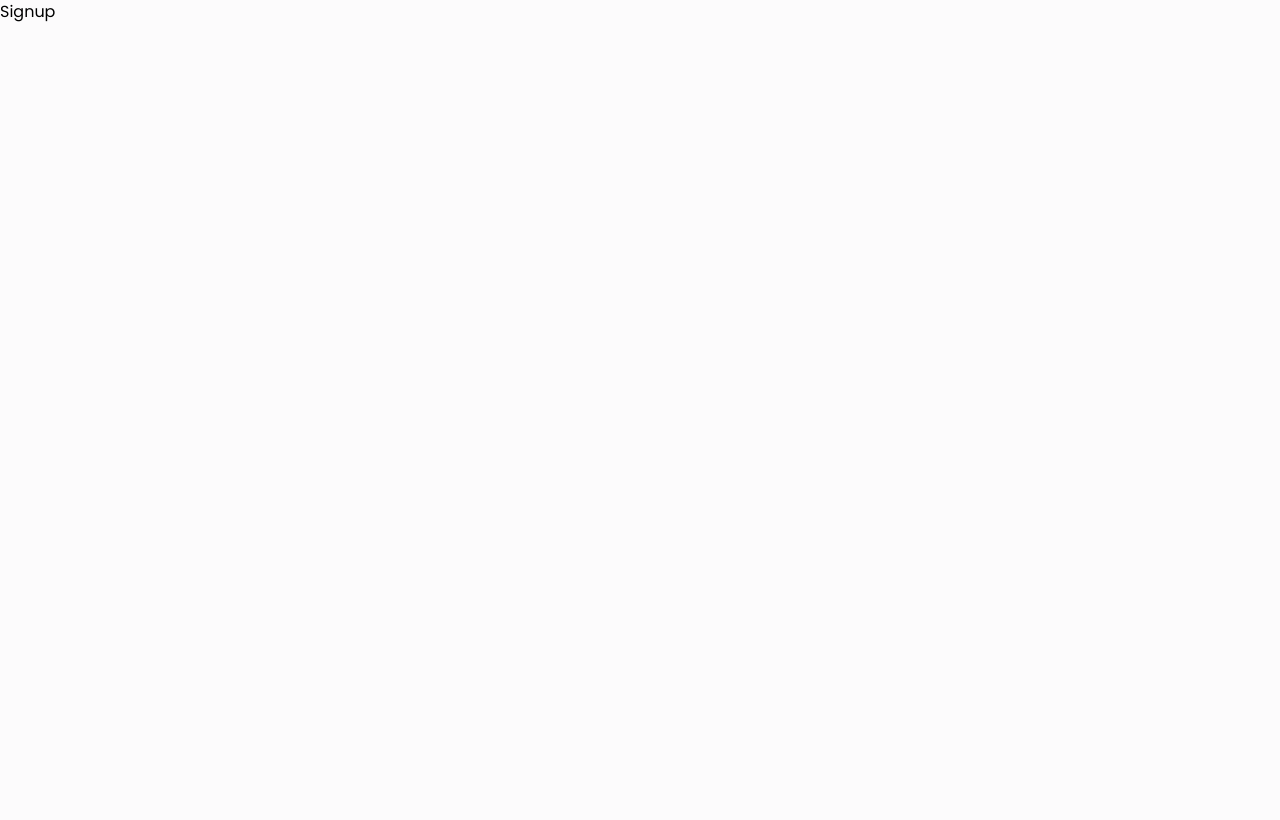
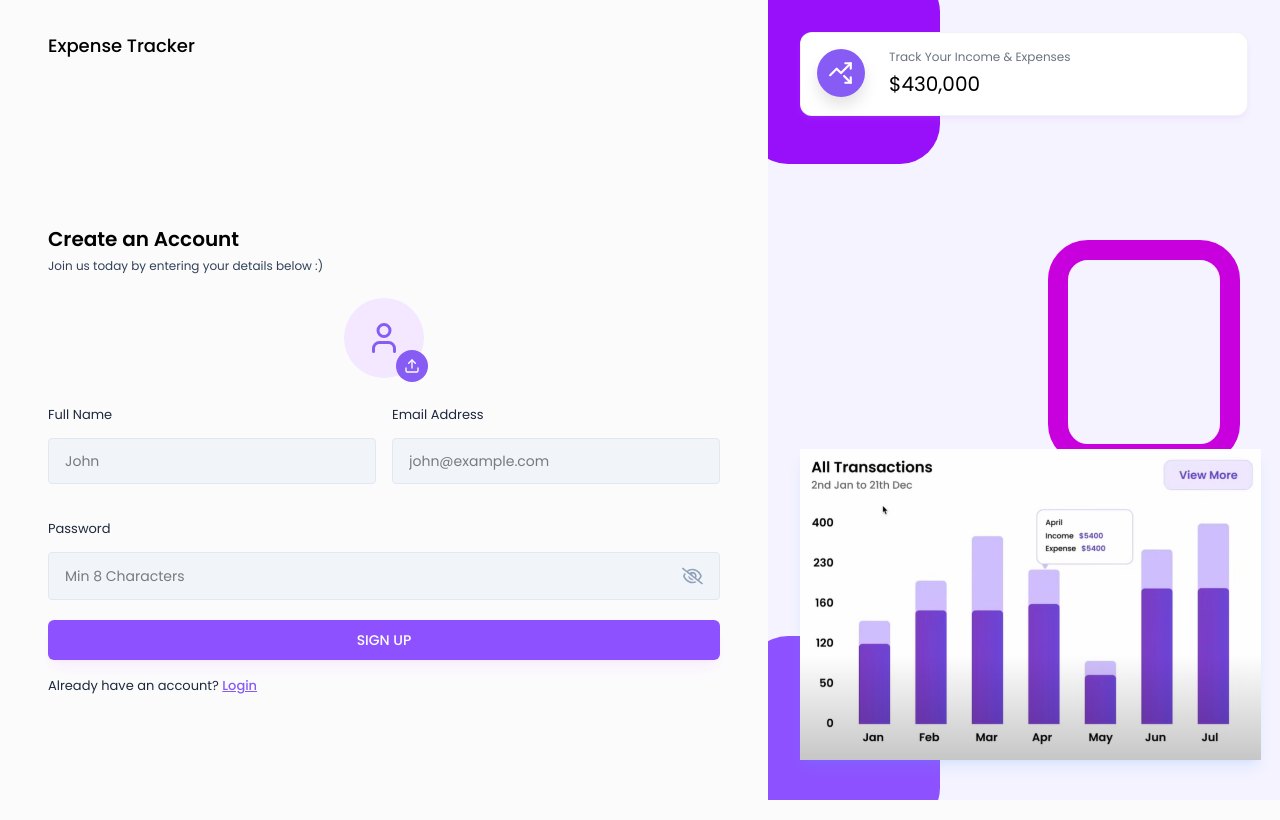
Before and after one commit to sundar-1116/Expense-Tracker, a React (Vite) app in the folder frontend/: page /signUp in a window 1280 px wide. Built offline with nearby package versions, Linux system fonts and the light colour scheme.

Commit message:
Frontend Completed

```diff
--- /dev/null
+++ b/frontend/src/components/Inputs/Input.jsx
@@ -0,0 +1,46 @@
+import React, { useState } from 'react';
+import { FaRegEye, FaRegEyeSlash } from 'react-icons/fa6';
+
+const Input = ({ label, onChange, placeholder, type, value }) => {
+  const [showPassword, setShowPassword] = useState(false);
+
+  const toggleShowPassword = () => {
+    setShowPassword(!showPassword);
+  };
+
+  return (
+    <div>
+      <label className="text-[13px] text-slate-800">{label}</label>
+
+      <div className="input-box flex items-center justify-between">
+        <input
+          type={type === 'password' ? (showPassword ? 'text' : 'password') : type}
+          placeholder={placeholder}
+          className="w-full bg-transparent outline-none"
+          value={value}
+          onChange={(e) => onChange(e)}
+        />
+
+        {type === 'password' && (
+          <>
+            {showPassword ? (
+              <FaRegEye
+                size={22}
+                className="text-primary cursor-pointer"
+                onClick={toggleShowPassword}
+              />
+            ) : (
+              <FaRegEyeSlash
+                size={22}
+                className="text-slate-400 cursor-pointer"
+                onClick={toggleShowPassword}
+              />
+            )}
+          </>
+        )}
+      </div>
+    </div>
+  );
+};
+
+export default Input;
--- /dev/null
+++ b/frontend/src/components/Inputs/ProfilePhotoSelector.jsx
@@ -0,0 +1,72 @@
+import React, { useRef, useState } from 'react';
+import { LuUser, LuUpload, LuTrash} from 'react-icons/lu';
+
+const ProfilePhotoSelector = ({ image, setImage }) => {
+  const inputRef = useRef(null);
+  const [previewUrl, setPreviewUrl] = useState(null);
+
+  const handleImageChange = (event) => {
+    const file = event.target.files[0];
+    if (file) {
+      // Update the image state
+      setImage(file);
+
+      // Generate preview URL from the file
+      const preview = URL.createObjectURL(file);
+      setPreviewUrl(preview);
+    }
+  };
+
+  const handleRemoveImage = () => {
+    setImage(null);
+    setPreviewUrl(null);
+  };
+
+  const onChooseFile = () => {
+    inputRef.current.click();
+  };
+
+  return (
+    <div className="flex justify-center mb-6">
+        <input
+      type="file"
+      accept="image/*"
+      ref={inputRef}
+      onChange={handleImageChange}
+      className="hidden"
+    />
+
+    {!image ? (
+      <div className="w-20 h-20 flex items-center justify-center bg-purple-100 rounded-full relative">
+        <LuUser className="text-4xl text-primary" />
+
+        <button
+          type="button"
+          className="w-8 h-8 flex items-center justify-center bg-primary text-white rounded-full absolute -bottom-1 -right-1"
+          onClick={onChooseFile}
+        >
+          <LuUpload />
+        </button>
+      </div>
+    ) : (
+      <div className="relative">
+    <img
+    src={previewUrl}
+    alt="profile photo"
+    className="w-20 h-20 rounded-full object-cover"
+    />
+
+    <button
+    type="button"
+    className="w-8 h-8 items-center justify-center bg-red-500 text-white rounded-full -bottom-1 -right-1"
+    onClick={handleRemoveImage}
+    >
+        <LuTrash />
+        </button>
+    </div>
+    )}
+    </div>
+  );
+};
+
+export default ProfilePhotoSelector;
--- a/frontend/src/index.css
+++ b/frontend/src/index.css
@@ -18,3 +18,12 @@
     overflow-x: hidden;
   }
 }
+
+
+.input-box{
+  @apply w-full flex justify-between gap-3 text-sm text-black bg-slate-100 rounded px-4 py-3 mb-4 mt-3 border border-slate-200 outline-none;
+}
+
+.btn-primary{
+  @apply w-full text-sm font-medium text-white bg-violet-500 shadow-lg shadow-purple-600/5 p-[10px] rounded-md my-1 hover:bg-purple-600/15 hover:text-purple-600;
+}
--- a/frontend/src/pages/Auth/Login.jsx
+++ b/frontend/src/pages/Auth/Login.jsx
@@ -1,7 +1,36 @@
-import React from 'react';
+import React, { useState } from 'react';
 import AuthLayout from '../../components/layouts/AuthLayout';
+import {Link, useNavigate} from 'react-router-dom';
+import Input from '../../components/Inputs/input';
+import { validateEmail } from '../../utils/helper';
 
 const Login = () => {
+  const [email, setEmail] = useState("");
+  const [password, setPassword] = useState("");
+  const [error, setError] = useState(null);
+
+
+  const navigate = useNavigate();
+
+  //Handle Login Form Submit
+  const handleLogin = async (e) => {
+  e.preventDefault();
+
+  if (!validateEmail(email)) {
+    setError("Please enter a valid email address.");
+    return;
+  }
+
+  if (!password) {
+    setError("Please enter the password");
+    return;
+  }
+
+  setError("");
+
+  // Login API Call
+};
+
   return (
     <AuthLayout>
       <div className="lg:w-[70%] h-3/4 md:h-full flex flex-col justify-center">
@@ -9,6 +38,37 @@ const Login = () => {
         <p className="text-xs text-slate-700 mt-[5px] mb-6">
           Please enter your details to log in
         </p>
+        <form onSubmit={handleLogin }>
+          <Input
+          value={email}
+          onChange={({target}) => setEmail(target.value)}
+          label = "Email Address"
+          placeholder='chinniminnu1116@gmail.com'
+          type='text'
+          />
+
+          <Input
+          value={password}
+          onChange={({ target }) => setPassword(target.value)}
+          label = "Password"
+          placeholder='Min 8 Characters'
+          type='password'
+          />
+
+          {error && <p className="text-red-500 text-xs pb-2.5">{error}</p>}
+
+          <button type="submit" className="btn-primary">
+            LOGIN
+          </button>
+
+          <p className="text-[13px] text-slate-800 mt-3">
+            Don’t have an account?{" "}
+            <Link className="font-medium text-primary underline" to="/signup">
+              SignUp
+            </Link>
+          </p>
+
+        </form>
       </div>
     </AuthLayout>
   );
--- a/frontend/src/pages/Auth/SignUp.jsx
+++ b/frontend/src/pages/Auth/SignUp.jsx
@@ -1,9 +1,102 @@
-import React from 'react'
+import React, { useState } from 'react';
+import AuthLayout from '../../components/layouts/AuthLayout';
+import {Link, useNavigate} from 'react-router-dom';
+import Input from '../../components/Inputs/input';
+import { validateEmail } from '../../utils/helper';
+import ProfilePhotoSelector from '../../components/Inputs/ProfilePhotoSelector';
 
-const Signup = () => {
+const SignUp = () => {
+  const [profilePic, setProfilePic] = useState(null);
+  const [fullName, setFullName] = useState("");
+  const [email, setEmail] = useState("");
+  const [password, setPassword] = useState("");
+
+  const [error, setError] = useState(null);
+
+  const navigate = useNavigate();
+
+ // Handle Sign Up Form Submit
+const handleSignUp = async (e) => {
+  e.preventDefault();
+
+  let profileImageUrl = "";
+
+  if (!fullName) {
+    setError("Please enter your name");
+    return;
+  }
+
+  if (!validateEmail(email)) {
+    setError("Please enter a valid email address.");
+    return;
+  }
+
+  if (!password) {
+    setError("Please enter the password");
+    return;
+  }
+
+  setError("");
+
+  // SignUp API Call
+};
+
+
   return (
-    <div>Signup</div>
-  )
-}
+    <AuthLayout>
+      <div className="lg-w[100%] h-auto md:h-full mt-10 md:md-0 flex flex-col justify-center">
+        <h3 className="text-xl font-semibold text-black">Create an Account</h3>
+        <p className="text-xs text-slate-700 mt-[5px] mb-6">
+          Join us today by entering your details below :)
+        </p>
 
-export default Signup
+        <form onSubmit={handleSignUp}>
+          <ProfilePhotoSelector image = {profilePic} setImage = {setProfilePic}/>
+        <div className="grid grid-cols-1 md:grid-cols-2 gap-4">
+
+    <Input
+      value={fullName}
+      onChange={({ target }) => setFullName(target.value)}
+      label="Full Name"
+      placeholder="John"
+      type="text"
+    />
+
+    <Input
+      value={email}
+      onChange={({ target }) => setEmail(target.value)}
+      label="Email Address"
+      placeholder="john@example.com"
+      type="text"
+    />
+
+    <div className="col-span-2">
+      <Input
+        value={password}
+        onChange={({ target }) => setPassword(target.value)}
+        label="Password"
+        placeholder="Min 8 Characters"
+        type="password"
+      />
+    </div>
+      </div>
+                {error && <p className="text-red-500 text-xs pb-2.5">{error}</p>}
+
+                <button type="submit" className="btn-primary">
+                  SIGN UP
+                </button>
+
+                <p className="text-[13px] text-slate-800 mt-3">
+                  Already have an account?{" "}
+                  <Link className="font-medium text-primary underline" to="/login">
+                    Login
+                  </Link>
+                </p>
+      </form>
+
+      </div>
+    </AuthLayout>
+  );
+};
+
+export default SignUp;
--- a/frontend/src/utils/helper.js
+++ b/frontend/src/utils/helper.js
@@ -0,0 +1,4 @@
+export const validateEmail = (email) => {
+  const regex = /^[^\s@]+@[^\s@]+\.[^\s@]+$/;
+  return regex.test(email);
+};
```
